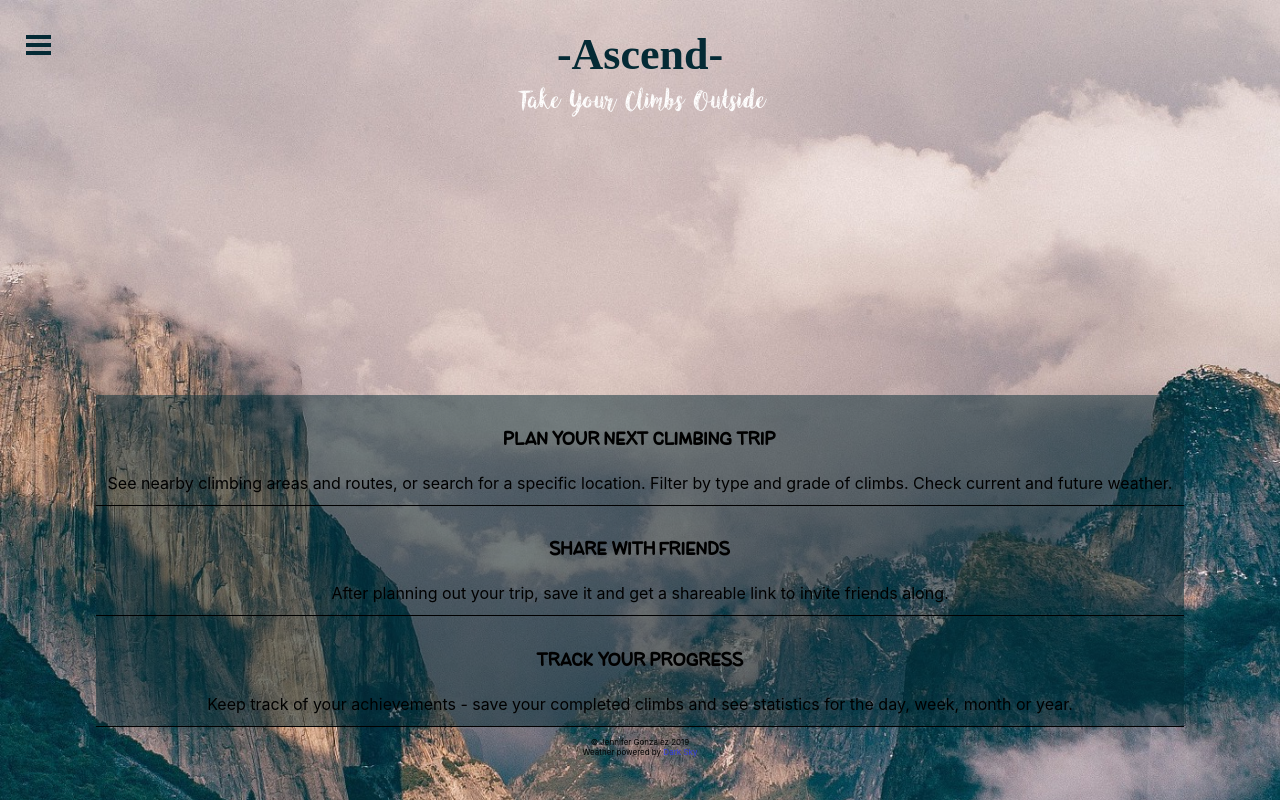
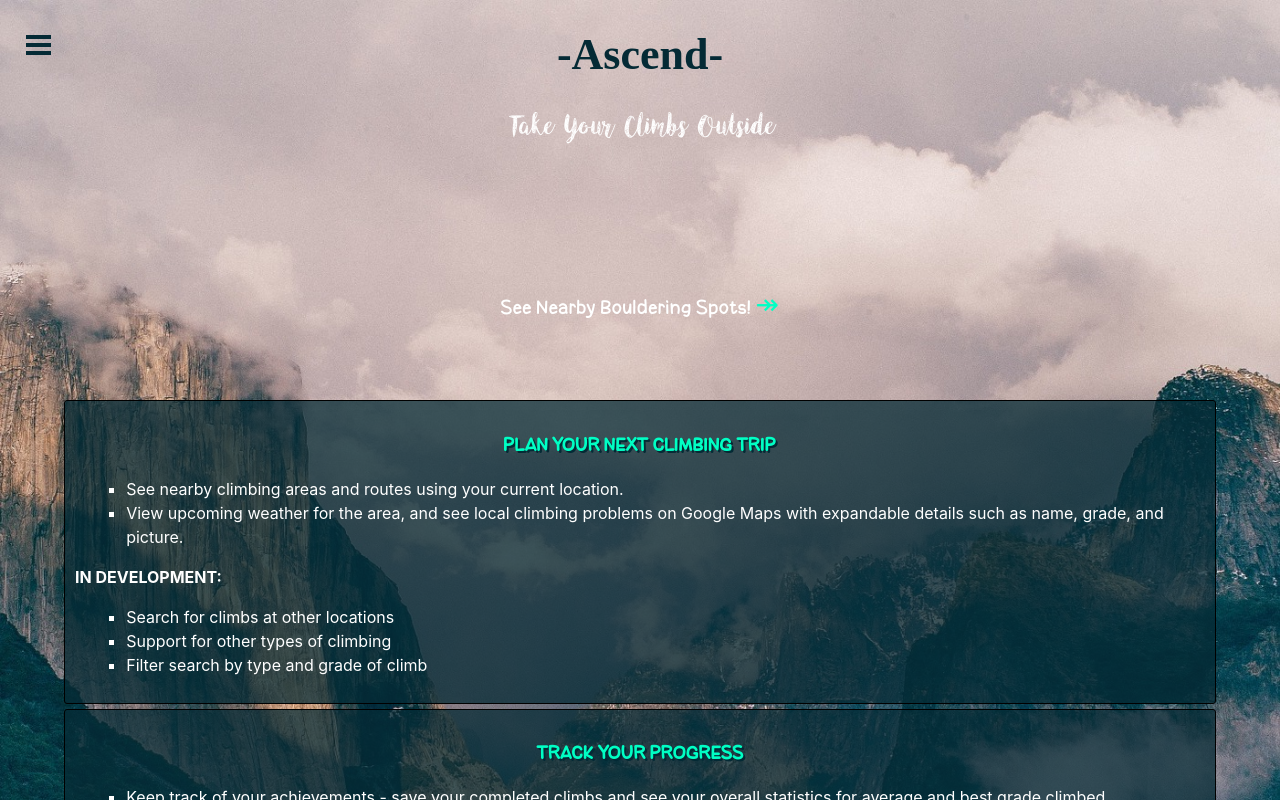
Before and after one commit to jenngonzalez/climbing-app, a React (Create React App) app: page / in a window 1280 px wide. Shown: the top 800 px of the page. Built offline with nearby package versions, Linux system fonts and the light colour scheme; a web font is replaced by a local one; what google-maps-react would draw is missing.

Commit message:
added call to action

```diff
--- a/src/routes/LandingPage/LandingPage.css
+++ b/src/routes/LandingPage/LandingPage.css
@@ -4,38 +4,71 @@
     line-height: 1.5;
 }
 
-/* p {
-  margin: 0 auto;
-  max-width: 650px;
-}
-
-p + p {
-  margin-top: 15px;
-} */
-
 .info-section {
   height: 40vh;
   text-align: center;
-  /* line-height: 70vh; */
   color: white;
-  font-size: 26px;
-  font-family: 'Angeline_Vintage';
-  /* position: fixed;
-  right: 12px; */
-  /* background-image: url(./el-capitan-922758_1920.jpg);
-  background-repeat: no-repeat;
-  background-size: cover; */
+  display: flex;
+  flex-direction: column;
+  justify-content: flex-start;
+}
+
+.info-section h2 {
+  font-size: 28px;
+  font-weight: normal;
+  font-family: 'Angeline_Vintage'
+}
+
+.info-section p {
+  font-family: 'BeKindToTheEarth';
+  font-size: 20px;
+}
+
+.call-to-action {
+  margin-top: 15vh;
+}
+
+.call-to-action a {
+  text-decoration: none;
+  color: #00FFC4;
+  font-size: 28px;
+}
+
+.call-to-action a:hover {
+  color: rgb(255, 172, 19);
+  text-shadow: 4px 0px yellow;
 }
 
 .landing-info {
-  width: 85%;
-  border-bottom: 1px solid black;
-  margin: auto;
+  width: 90%;
+  color: white;
+  border: 1px solid black;
+  border-radius: 3px;
+  margin: 5px;
+  margin-left: auto;
+  margin-right: auto;
   padding: 10px;
-  background: rgb(4, 42, 53, 0.5)
+  background: rgb(4, 42, 53, 0.75);
 }
 
 .landing-info h3 {
   font-family: 'BeKindToTheEarth';
   text-transform: uppercase;
+  color: #00FFC4;
+  text-shadow: 2px 2px rgb(4, 42, 53);
 }
+
+.landing-info p {
+  text-align: left;
+  font-weight: bold;
+}
+
+.landing-info ul, .landing-info li {
+  margin-left: 2vw;
+  padding: 0;
+}
+
+.landing-info li {
+  text-align: left;
+  list-style-type: square;
+}
--- a/src/routes/LandingPage/LandingPage.js
+++ b/src/routes/LandingPage/LandingPage.js
@@ -1,4 +1,5 @@
 import React, { Component } from 'react';
+import { Link } from 'react-router-dom';
 import './LandingPage.css';
 
 export default class LandingPage extends Component {
@@ -6,20 +7,39 @@ export default class LandingPage extends Component {
         return (
             <div className="landing-page">
                 <div className='info-section'>
-                    Take Your Climbs Outside
+                    <h2>Take Your Climbs Outside</h2>
+                    <span className='call-to-action'><p>See Nearby Bouldering Spots! <Link to='/plan'>&#8608;</Link></p></span>
                 </div>
                 <div className='landing-info-container'>
                     <div className='landing-info'>
                         <h3>Plan Your Next Climbing Trip</h3>
-                        <p>See nearby climbing areas and routes, or search for a specific location. Filter by type and grade of climbs. Check current and future weather. </p>
-                    </div>
-                    <div className='landing-info'>
-                        <h3>Share With Friends</h3>
-                        <p>After planning out your trip, save it and get a shareable link to invite friends along.</p>
+                        <ul>
+                            <li>See nearby climbing areas and routes using your current location.</li>
+                            <li>View upcoming weather for the area, and see local climbing problems on Google Maps with expandable details such as name, grade, and picture.</li>
+                        </ul>
+                        <p>IN DEVELOPMENT:</p>
+                        <ul>
+                            <li>Search for climbs at other locations</li>
+                            <li>Support for other types of climbing</li>
+                            <li>Filter search by type and grade of climb</li>
+                        </ul>
                     </div>
                     <div className='landing-info'>
                         <h3>Track Your Progress</h3>
-                        <p>Keep track of your achievements - save your completed climbs and see statistics for the day, week, month or year.</p>
+                        <ul>
+                            <li>Keep track of your achievements - save your completed climbs and see your overall statistics for average and best grade climbed.</li>
+                        </ul>
+
+                        <p>IN DEVELOPMENT:</p>
+                        <ul>
+                            <li>Filter your statistics by day/week/month/year</li>
+                        </ul>
+                    </div>
+                    <div className='landing-info'>
+                        <h3>Coming Soon! - Share With Friends</h3>
+                        <ul>
+                            <li>After planning out your trip, save it and get a shareable link to invite friends along.</li>
+                        </ul>
                     </div>
                 </div>
             </div>
```
